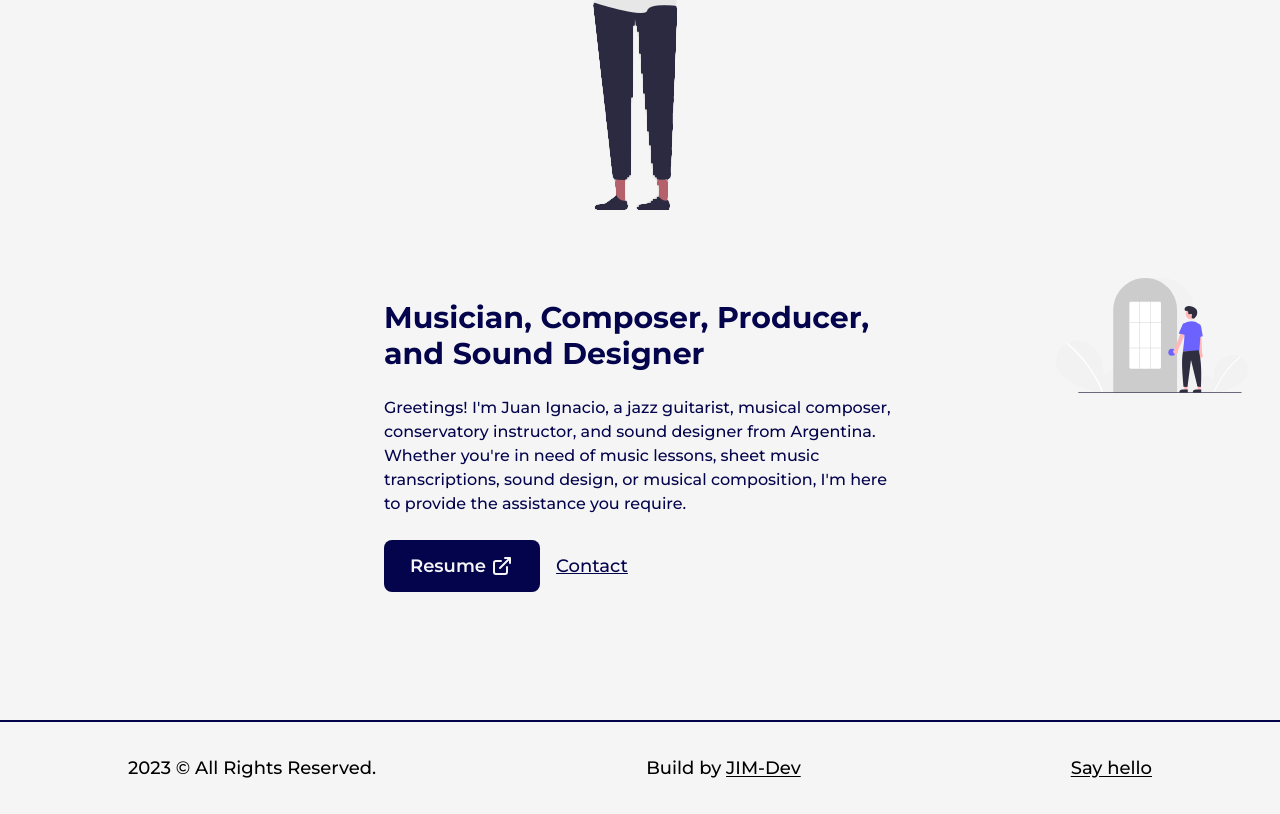
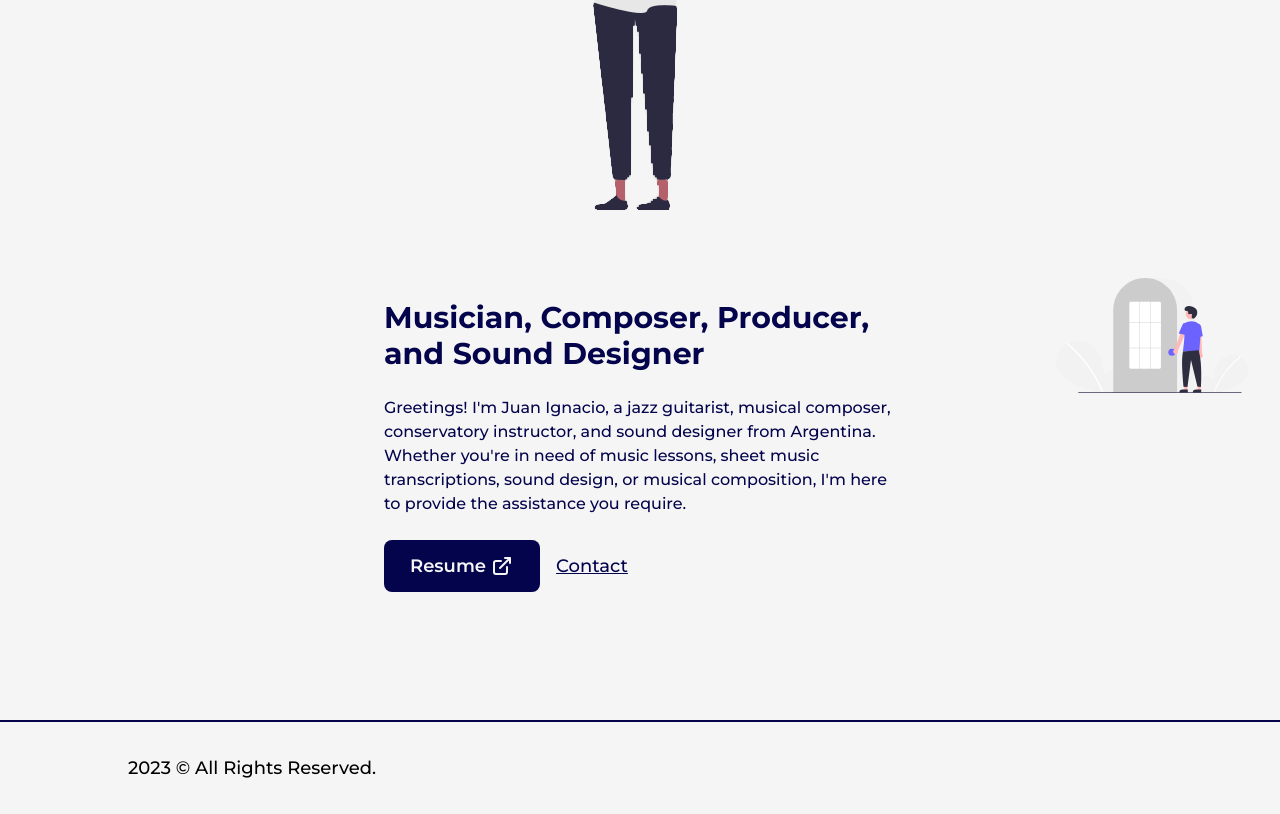
Before and after one commit to JIM90mdp/jim-music-producer, a Next.js app: page / in a window 1280 px wide. Shown: the part 375-1189 px from the top of the page. Built offline with nearby package versions, Linux system fonts and the light colour scheme.

Commit message:
refactor footer

```diff
--- a/src/components/Footer.jsx
+++ b/src/components/Footer.jsx
@@ -6,7 +6,7 @@ const Footer = () => {
     <footer className='w-full border-t-2 border-solid border-dark font-medium text-lg dark:text-light dark:border-light sm:text-base'>
       <Layout className='py-8 flex items-center justify-between lg:flex-col lg:py-6'>
         <span>{new Date().getFullYear()} &copy; All Rights Reserved.</span>
-        <div className='flex items-center lg:py-2'>
+        {/* <div className='flex items-center lg:py-2'>
           Build  by&nbsp;
           <Link href='https://github.com/JIM90mdp' className='underline underline-offset-2' target={'_blank'}>
             JIM-Dev
@@ -14,7 +14,7 @@ const Footer = () => {
         </div>
         <Link href='https://www.linkedin.com/in/mascarenhas-developer/' className='underline underline-offset-2' target={'_blank'}>
           Say hello
-        </Link>
+        </Link> */}
       </Layout>
     </footer>
   );
```
